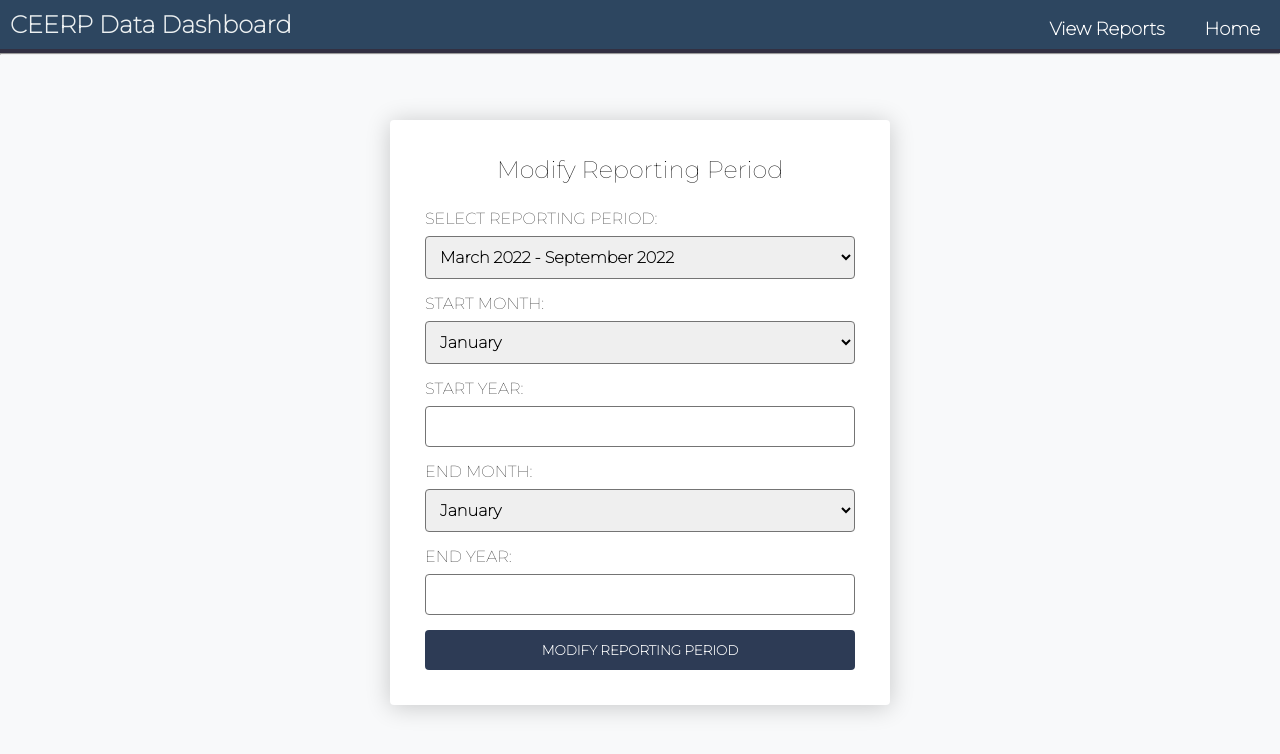
After one commit to lachlandurra/climate_dashboard, a Flask app: page /modify_reporting_period in a window 1280 px wide. The commit adds this page. Shown: the top 754 px of the page. Run offline with Flask 3, Linux system fonts and the light colour scheme.

Commit message:
Adding commas to tooltip and modify reporting period funtionality

```diff
--- a/app.py
+++ b/app.py
@@ -29,20 +29,6 @@ def create_app():
     def index():
         return render_template('index.html')
 
-    @app.route('/create_reporting_period', methods=['GET', 'POST'])
-    def create_reporting_period():
-        # this creates a new reporting period, where the user can enter the start and end month and year
-        if request.method == 'POST':
-            start_month = request.form['start_month']
-            start_year = request.form['start_year']
-            end_month = request.form['end_month']
-            end_year = request.form['end_year']
-            reporting_period = ReportingPeriod(start_month=start_month, start_year=start_year, end_month=end_month, end_year=end_year)
-            db.session.add(reporting_period)
-            db.session.commit()
-            return redirect(url_for('index'))
-        return render_template('create_reporting_period.html')
-
     @app.route('/api/all_reporting_periods', methods=['GET'])
     def all_reporting_periods():
         periods = ReportingPeriod.query.all()
@@ -69,6 +55,20 @@ def create_app():
             })
         return jsonify(data)
 
+    @app.route('/create_reporting_period', methods=['GET', 'POST'])
+    def create_reporting_period():
+        # this creates a new reporting period, where the user can enter the start and end month and year
+        if request.method == 'POST':
+            start_month = request.form['start_month']
+            start_year = request.form['start_year']
+            end_month = request.form['end_month']
+            end_year = request.form['end_year']
+            reporting_period = ReportingPeriod(start_month=start_month, start_year=start_year, end_month=end_month, end_year=end_year)
+            db.session.add(reporting_period)
+            db.session.commit()
+            return redirect(url_for('index'))
+        return render_template('create_reporting_period.html')
+
     @app.route('/remove_reporting_period', methods=['GET', 'POST'])
     def remove_reporting_period():
         if request.method == 'POST':
@@ -85,6 +85,34 @@ def create_app():
         # If GET request, display the page with all reporting periods
         periods = ReportingPeriod.query.all()
         return render_template('remove_reporting_period.html', periods=periods)
+
+    def get_reporting_period_by_id(period_id):
+        return ReportingPeriod.query.get(period_id)
+
+    @app.route('/modify_reporting_period', methods=['GET', 'POST'])
+    def modify_reporting_period():
+        if request.method == 'POST':
+            period_id = request.form['reporting_period']
+            start_month = request.form['start_month']
+            start_year = request.form['start_year']
+            end_month = request.form['end_month']
+            end_year = request.form['end_year']
+
+            reporting_period = get_reporting_period_by_id(period_id)
+            reporting_period.start_month = start_month
+            reporting_period.start_year = start_year
+            reporting_period.end_month = end_month
+            reporting_period.end_year = end_year
+
+            db.session.commit()
+            return redirect(url_for('index'))
+        all_periods = get_all_reporting_periods()
+        return render_template('modify_reporting_period.html', all_periods=all_periods)
+
+    def get_all_reporting_periods():
+        """Fetches all reporting periods from the database, sorted by start year and month."""
+        return ReportingPeriod.query.order_by(ReportingPeriod.start_year, ReportingPeriod.start_month).all()
+
 
     @app.route('/view_reports', methods=['GET', 'POST'])
     def view_reports():
--- a/templates/index.html
+++ b/templates/index.html
@@ -11,6 +11,7 @@
             <h2>Reporting Periods</h2>
             <a href="{{ url_for('create_reporting_period') }}" class="global-btn add-reporting">Add Reporting Period</a>
             <a href="{{ url_for('remove_reporting_period') }}" class="global-btn remove-reporting">Remove Reporting Period</a>
+            <a href="{{ url_for('modify_reporting_period') }}" class="global-btn">Modify Reporting Period</a>
             <select id="reportingPeriodDropdown" style="display:none;"></select>
         </div>
 
--- /dev/null
+++ b/templates/modify_reporting_period.html
@@ -0,0 +1,38 @@
+{% extends "base.html" %}
+
+{% block content %}
+<div class="login-container">
+    <h2>Modify Reporting Period</h2>
+    <form method="post">
+
+        <label for="reporting_period">Select Reporting Period:</label>
+        <select id="reporting_period" name="reporting_period">
+            {% for period in all_periods %}
+                <option value="{{ period.id }}">{{ period.start_month }} {{ period.start_year }} - {{ period.end_month }} {{ period.end_year }}</option>
+            {% endfor %}
+        </select>
+
+        <label for="start_month">Start Month:</label>
+        <select id="start_month" name="start_month">
+            {% for month in ["January", "February", "March", "April", "May", "June", "July", "August", "September", "October", "November", "December"] %}
+                <option value="{{ month }}">{{ month }}</option>
+            {% endfor %}
+        </select>
+
+        <label for="start_year">Start Year:</label>
+        <input type="text" id="start_year" name="start_year" required>
+
+        <label for="end_month">End Month:</label>
+        <select id="end_month" name="end_month">
+            {% for month in ["January", "February", "March", "April", "May", "June", "July", "August", "September", "October", "November", "December"] %}
+                <option value="{{ month }}">{{ month }}</option>
+            {% endfor %}
+        </select>
+
+        <label for="end_year">End Year:</label>
+        <input type="text" id="end_year" name="end_year" required>
+
+        <button class="btn" type="submit">Modify Reporting Period</button>
+    </form>
+</div>
+{% endblock %}
```
Also changed, not shown: static/dashboardGraphs.js (+21 -35 lines), instance/climatedashboard.db.
